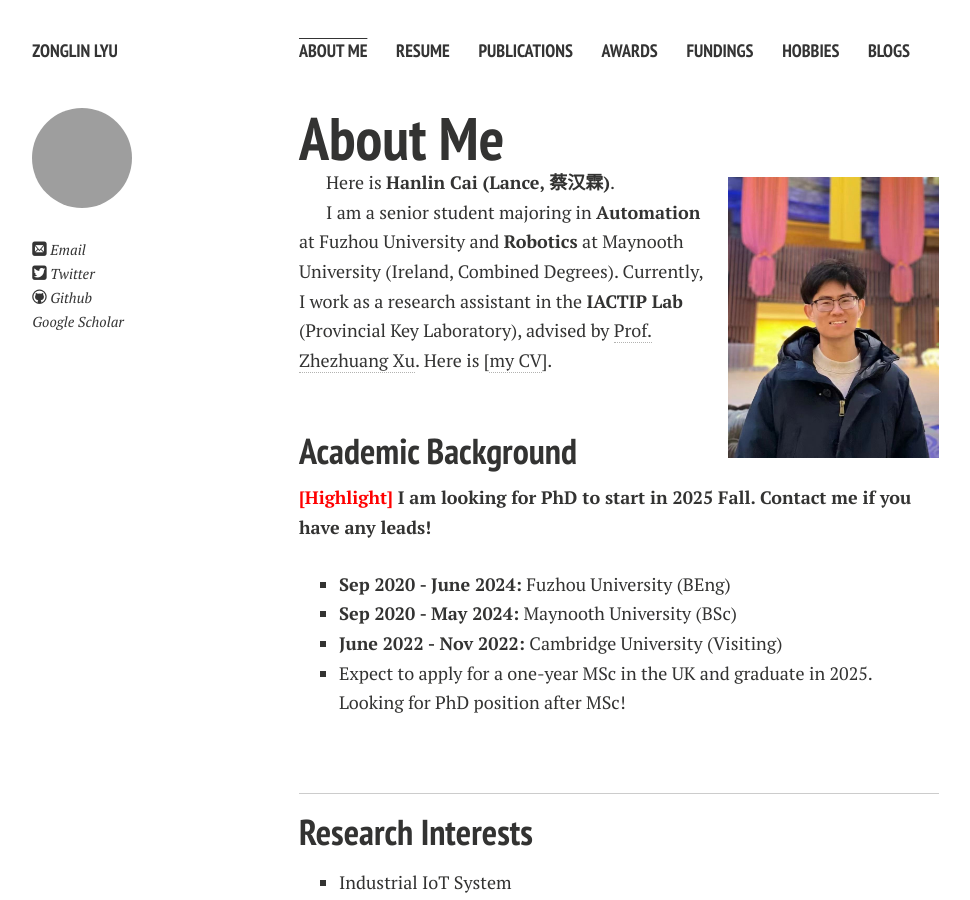
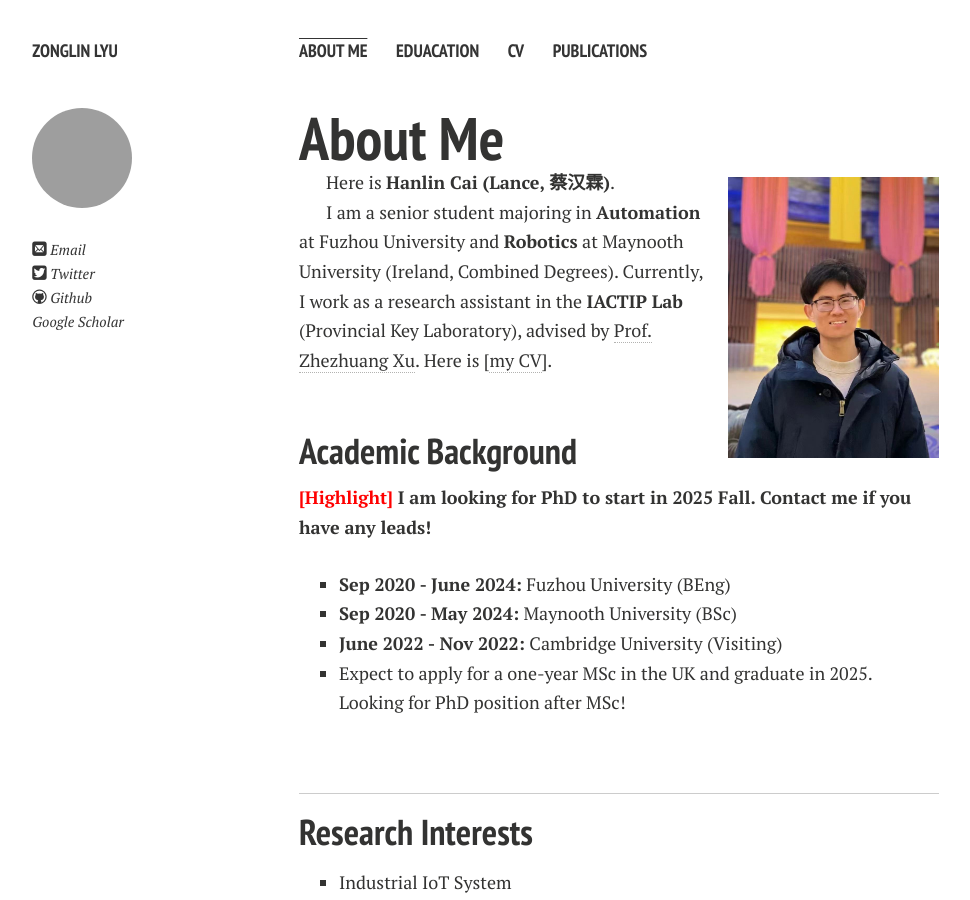
Before and after one commit to ZonglinL/ZonglinL.github.io, a Jekyll site: the page built from index.md, in a window 1280 px wide and 900 px high. Shown: the whole window, without its empty margins (21-991 px from the left). Built offline with Jekyll 4.4.1, drawn with Linux system fonts in a browser that asks for light colours; nearby versions of some CDN libraries; comment, search, counter and statistics services are not loaded; a style sheet for code colours, icons or effects is not loaded; our own code applies the rules of GitHub Pages for plain Markdown files; part of the change alters nothing that is shown.

Commit message:
Update _config.yml

```diff
--- a/_config.yml
+++ b/_config.yml
@@ -14,36 +14,23 @@ owner:
   # facebook: caihanlin2002
   github: ZonglinL
   scholar: https://scholar.google.com/citations?user=sr01KV4AAAAJ&hl=en
-  # instagram: lancecai2002
-  # lastfm:
-  # tumblr:
-  # For Google Authorship https://plus.google.com/authorship
-  # google_plus:
 
-# Analytics and webmaster tools stuff goes here
-# https://search.google.com/search-console/ownership
-google_verify: "SkiyuGpJOKT74vv5GmXLvYXXDkXy4v8VWPtbelYz3Hs"
-
-# https://ssl.bing.com/webmaster/configure/verify/ownership Option 2 content= goes here
-# bing_verify: ""
 
 # Links to include in top navigation
 # For external links add external: true
 links:
   - title: About Me
     url: /
-  - title: Resume
+  - title: Eduacation
+    url: /file/CV.pdf
+  - title: CV
     url: /file/CV.pdf
   - title: Publications
     url: /publications/
-  - title: Awards
-    url: /awards/
-  - title: Fundings
-    url: /fundings/
-  - title: Hobbies
-    url: /hobbies/
-  - title: Blogs
-    url: /blogs/
+
+
+
+
 
 # http://en.wikipedia.org/wiki/List_of_tz_database_time_zones
 timezone: China/Beijing
```
